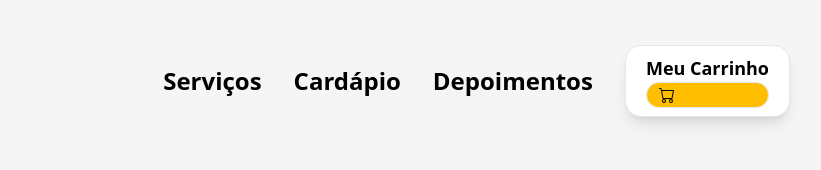
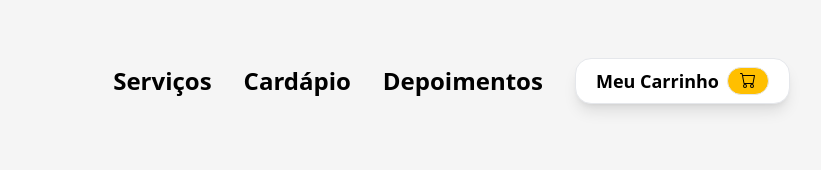
Before and after one commit to ayranoliveira1/MenuMaster, a website built with Vite: page index.html in a window 1280 px wide. Shown: the full height of the page, 362-1183 px from the left. Built offline with nearby package versions, Linux system fonts and the light colour scheme.

Commit message:
Fix: add gap and display flex to component Meu Carinnho

```diff
--- a/index.html
+++ b/index.html
@@ -24,7 +24,7 @@
                <div
                   class="flex gap-2 border border-solid text-lg px-5 py-2 bg-branco rounded-2xl shadow-lg"
                >
-                  <div>
+                  <div class="flex gap-2">
                      Meu Carrinho
                      <div
                         class="border border-solid bg-amarelo py-1 px-3 rounded-2xl"
```
